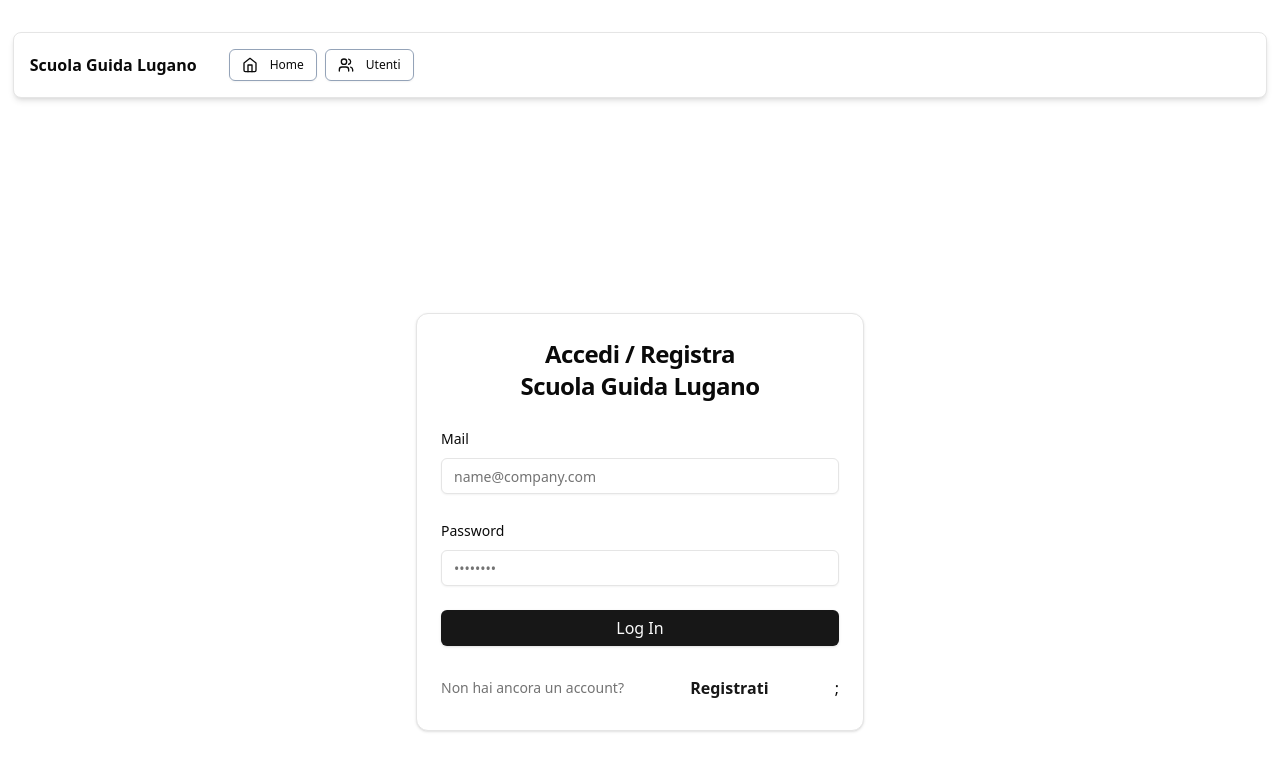
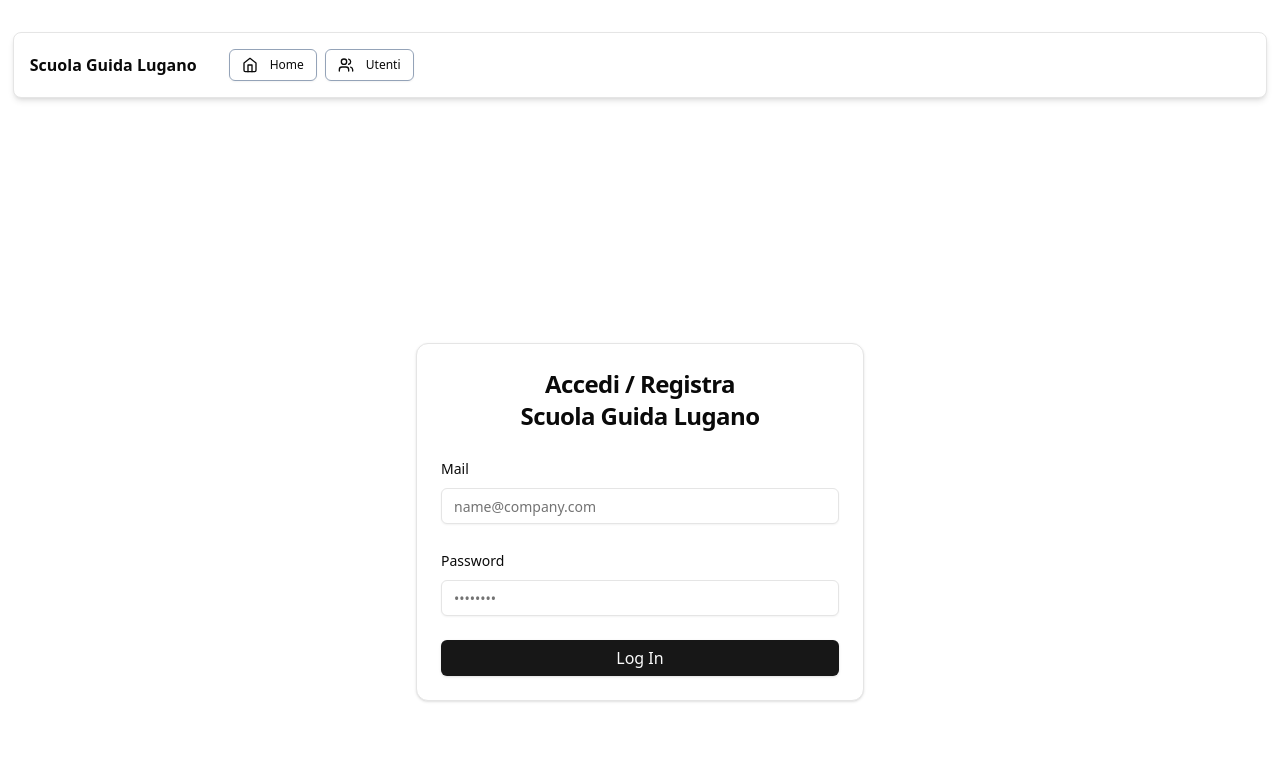
Before and after one commit to alatella87/flysupa, a React (Vite) app: page / in a window 1280 px wide. Shown: the top 770 px of the page. Built offline with nearby package versions, Linux system fonts and the light colour scheme; no server answers.

Commit message:
[fix] no registration for external users

```diff
--- a/src/pages/Auth/Login.tsx
+++ b/src/pages/Auth/Login.tsx
@@ -92,7 +92,8 @@ export default function Login() {
               </Button>
             </form>
           </CardContent>
-          <CardFooter className="flex justify-between">
+          {/* Currently no user accounts */}
+          {/* <CardFooter className="flex justify-between">
             <p className="text-sm text-muted-foreground dark:text-gray-400">
               Non hai ancora un account?
             </p>
@@ -104,7 +105,7 @@ export default function Login() {
               </Button>
             </Link>
             ;
-          </CardFooter>
+          </CardFooter> */}
         </Card>
 
         {/* Display error alert when there's an error */}
```
